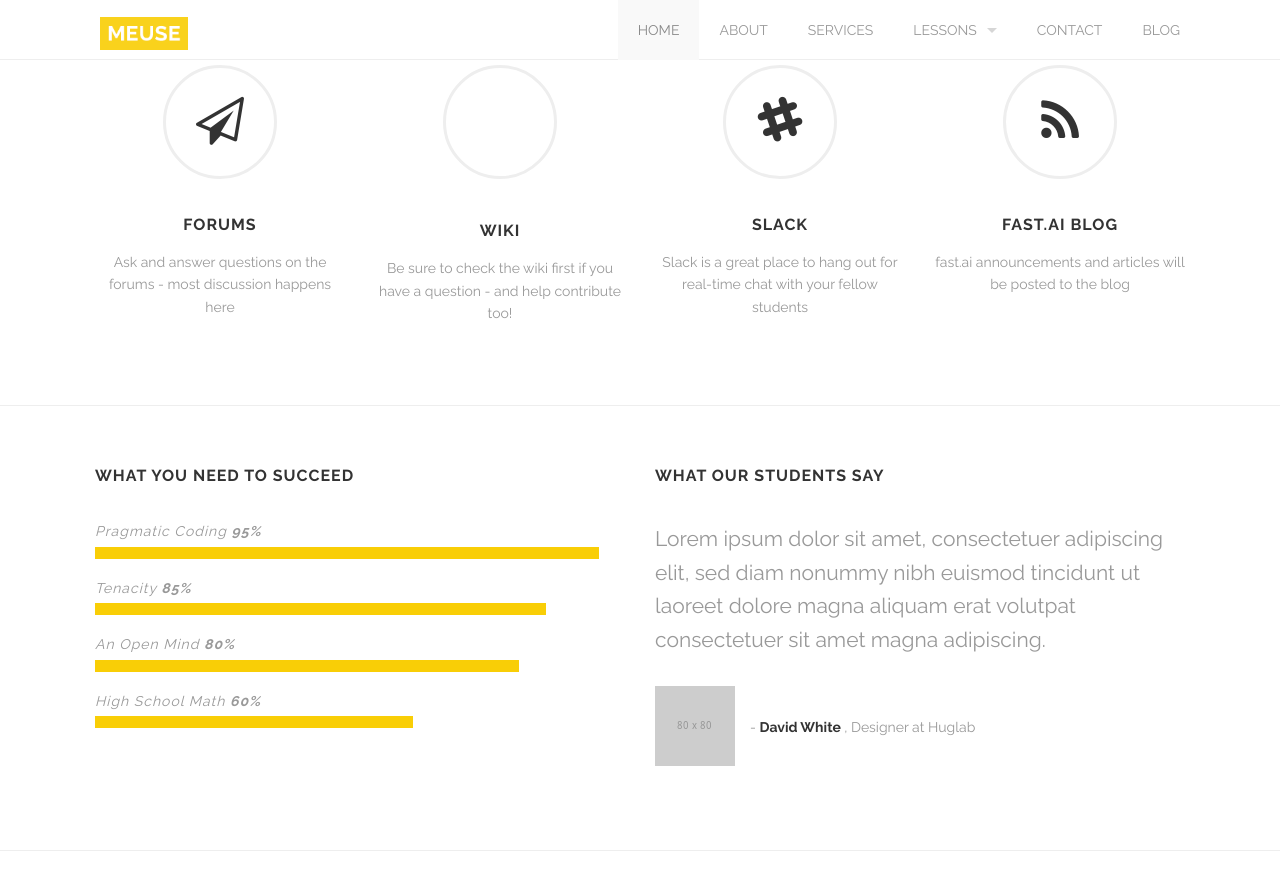
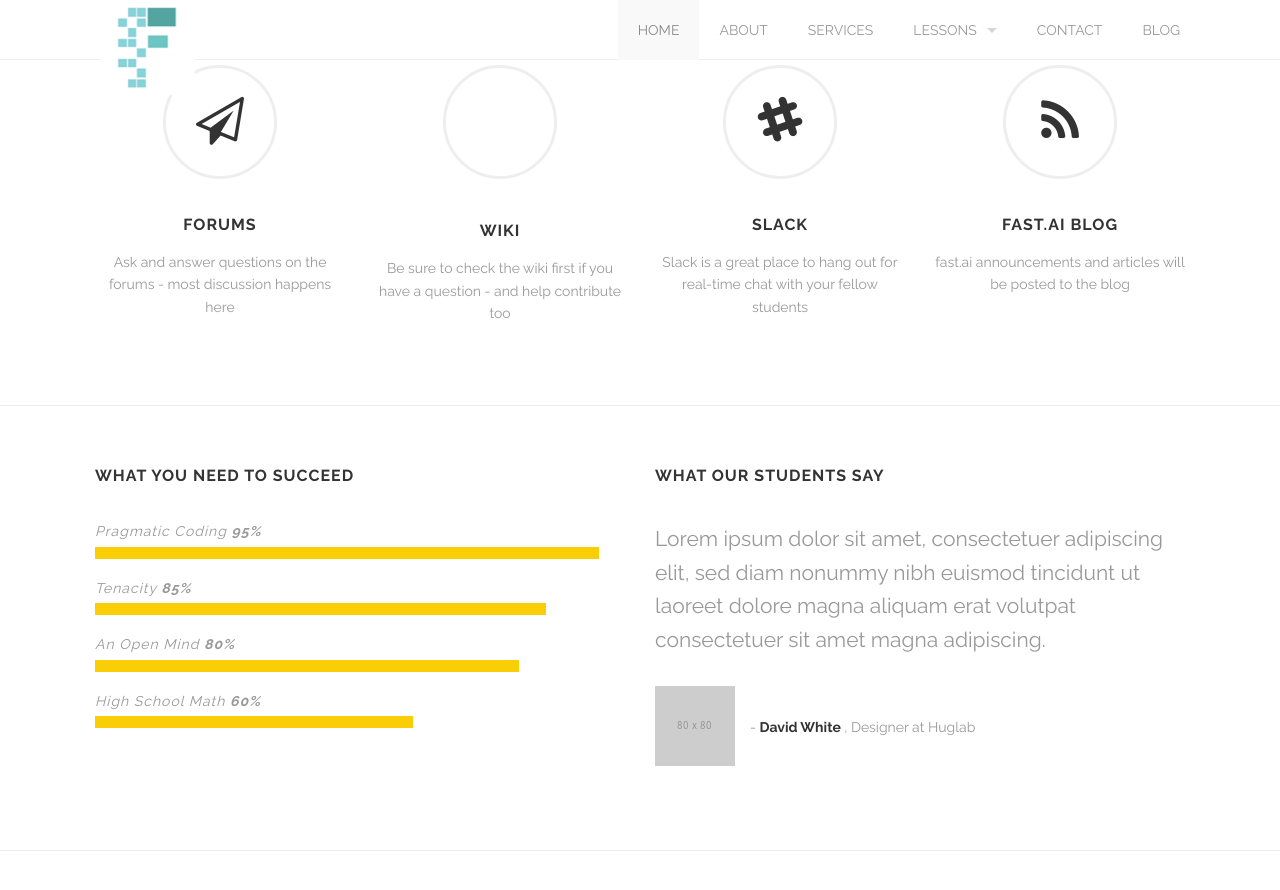
Before and after one commit to fastai/dlcert2, a Jekyll site: the page built from docs/index.html, in a window 1280 px wide and 900 px high, scrolled down 1588 px. Shown: the top 890 px of the window. Built offline with Jekyll 4.4.1, drawn with Linux system fonts in a browser that asks for light colours.

Commit message:
update blog

```diff
--- a/docs/index.html
+++ b/docs/index.html
@@ -48,7 +48,7 @@
     desc: Ask and answer questions on the forums - most discussion happens here
   - icon_class: fa fa-wikipedia-w
     title: Wiki
-    desc: Be sure to check the wiki first if you have a question - and help contribute too!
+    desc: Be sure to check the wiki first if you have a question - and help contribute too
   - icon_class: fa fa-slack
     title: Slack
     desc: Slack is a great place to hang out for real-time chat with your fellow students
```
Also changed, not shown: docs/images/logo.png.
